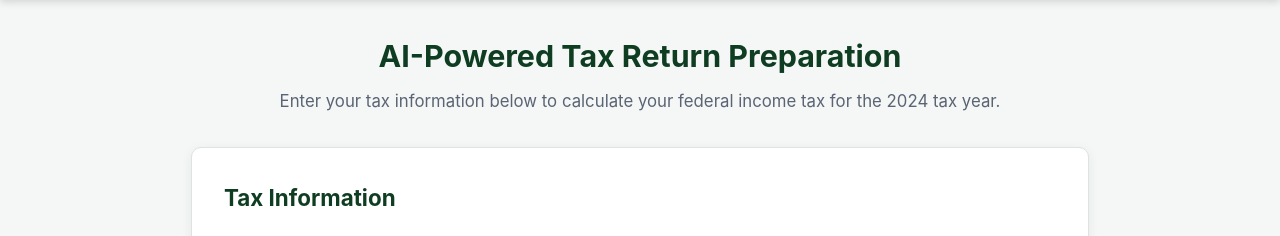
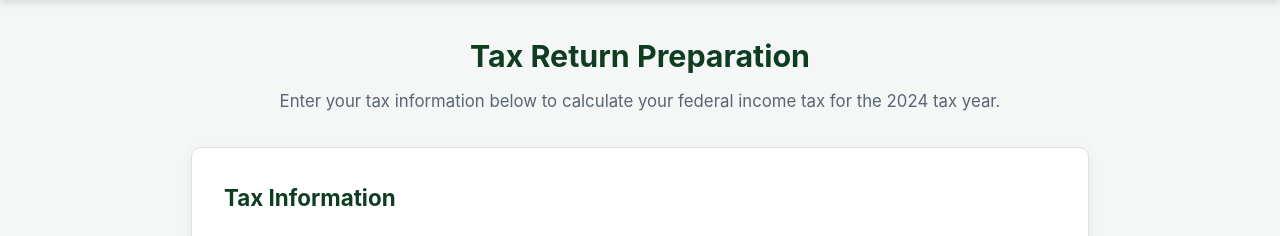
Before and after one commit to Bruhiann/GG_tax_project, a Flask app: page / in a window 1280 px wide. Shown: the part 65-301 px from the top of the page. Run offline with Flask 3, Linux system fonts and the light colour scheme.

Commit message:
Update index.html

```diff
--- a/templates/index.html
+++ b/templates/index.html
@@ -1,9 +1,9 @@
 {% extends "base.html" %}
-{% block title %}AI Tax Agent — File Your Return{% endblock %}
+{% block title %}Tax Agent — File Your Return{% endblock %}
 
 {% block content %}
 <div class="hero">
-    <h1>AI-Powered Tax Return Preparation</h1>
+    <h1>Tax Return Preparation</h1>
     <p>Enter your tax information below to calculate your federal income tax for the 2024 tax year.</p>
 </div>
 
```
